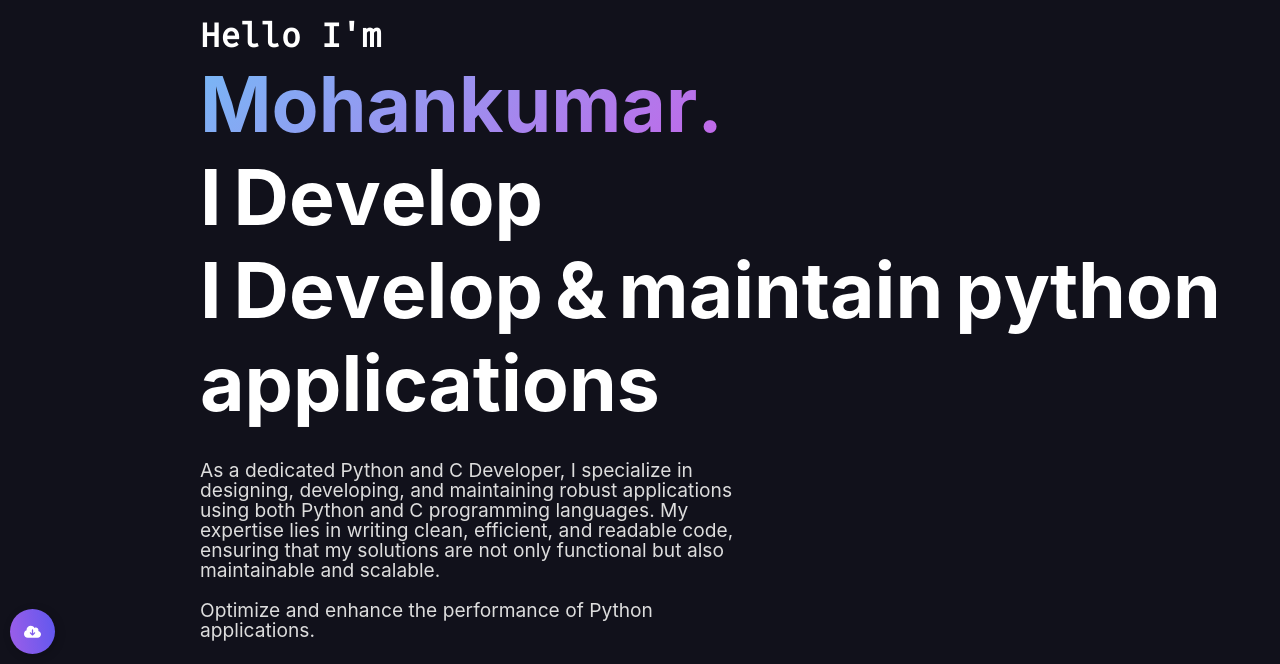
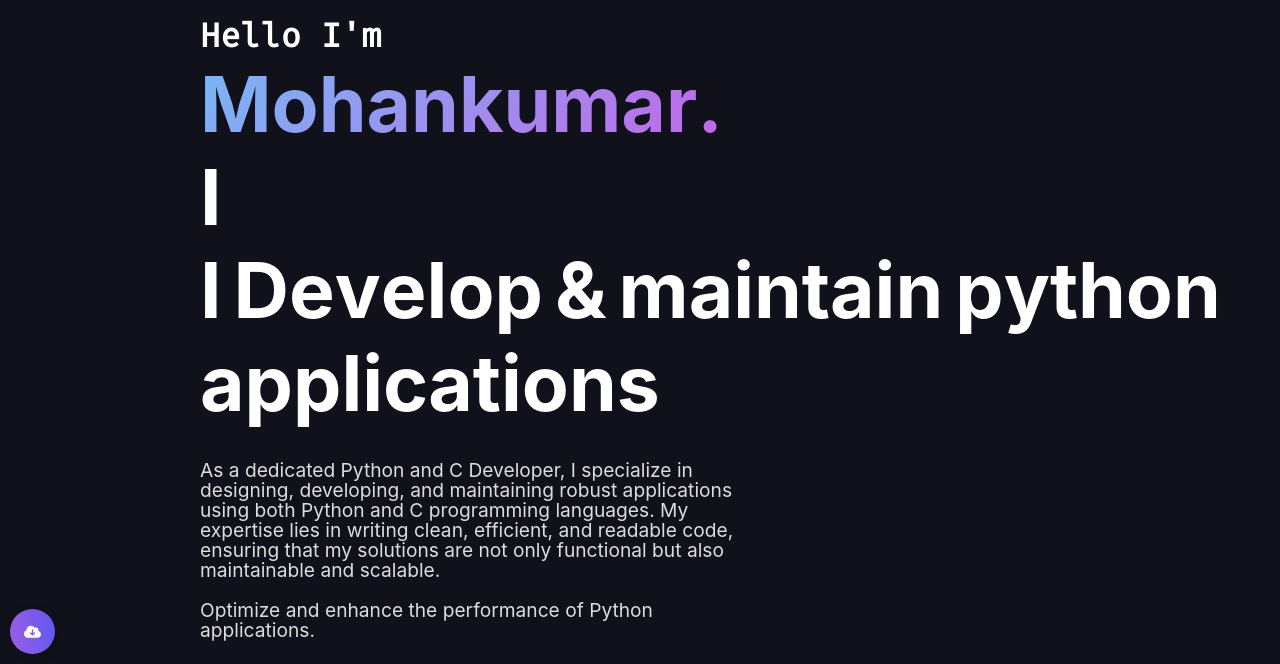
Before and after one commit to rahmanpython/Mohan-Kumar, a plain HTML site: page index.html in a window 1280 px wide. Shown: the part 136-800 px from the top of the page. Drawn offline with nearby package versions, Linux system fonts and the light colour scheme; a web font is replaced by a local one.

Commit message:
Update index.html

```diff
--- a/index.html
+++ b/index.html
@@ -206,15 +206,7 @@
 
           <article id="work" data-aos="fade-up" data-aos-delay="400">
             <div><p class="jello">I</p></div>
-            <div>
-              <p class="jello">D</p>
-              <p class="jello">e</p>
-              <p class="jello">v</p>
-              <p class="jello">e</p>
-              <p class="jello">l</p>
-              <p class="jello">o</p>
-              <p class="jello">p</p>
-            </div>
+
             <article id="work" data-aos="fade-up" data-aos-delay="400">
             <div><p class="jello">I</p></div>
             <div>
```
